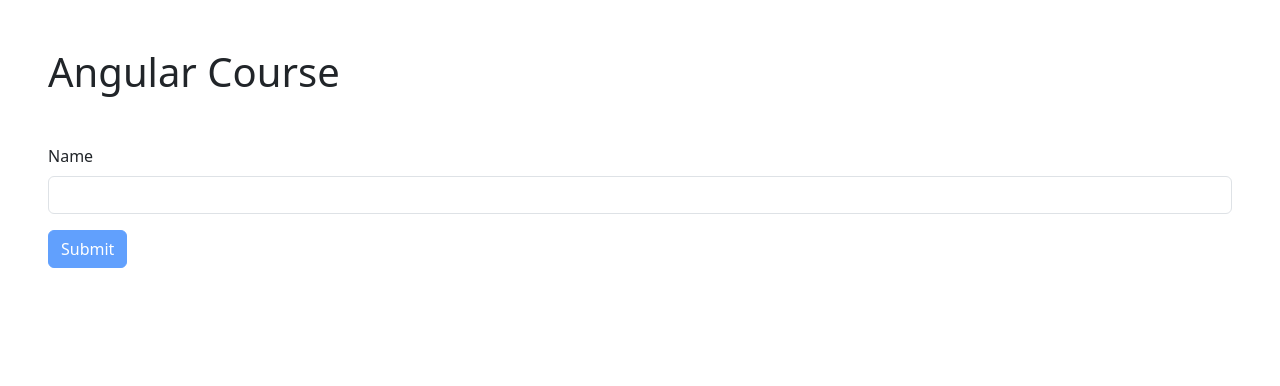
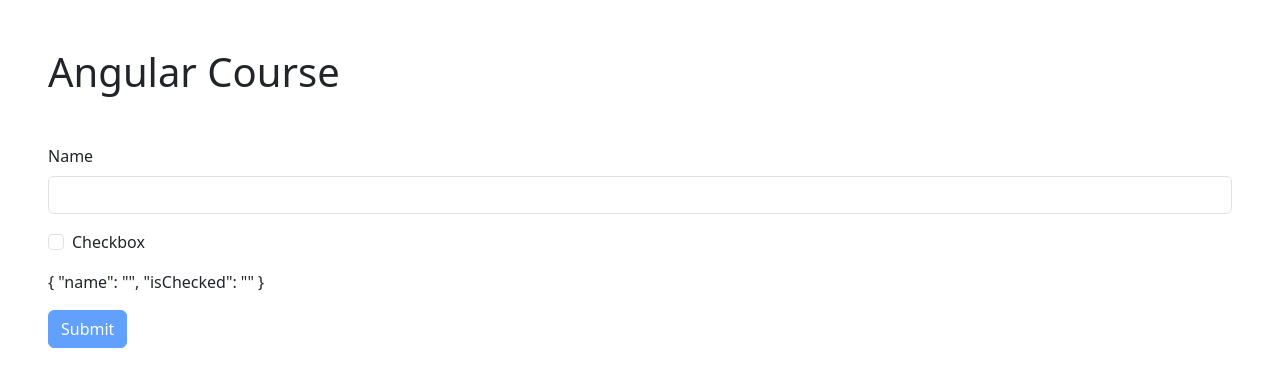
Before and after one commit to codeWithAshith/Angular-Course, an Angular app: page / in a window 1280 px wide. Shown: the top 386 px of the page. Built offline with nearby package versions, Linux system fonts and the light colour scheme.

Commit message:
21. Template driven - checkbox

```diff
--- a/src/app/contact-form/contact-form.component.html
+++ b/src/app/contact-form/contact-form.component.html
@@ -20,6 +20,18 @@
       <div *ngIf="name.errors?.['minlength']">Please provide a valid Name</div>
     </div>
   </div>
+
+  <div class="form-check mb-3">
+    <input
+      class="form-check-input"
+      type="checkbox"
+      id="flexCheckChecked"
+      ngModel
+      name="isChecked"
+    />
+    <label class="form-check-label" for="flexCheckChecked"> Checkbox </label>
+  </div>
+  <p class="mb-3">{{ form.value | json }}</p>
   <button type="submit" class="btn btn-primary" [disabled]="!form.valid">
     Submit
   </button>
```
